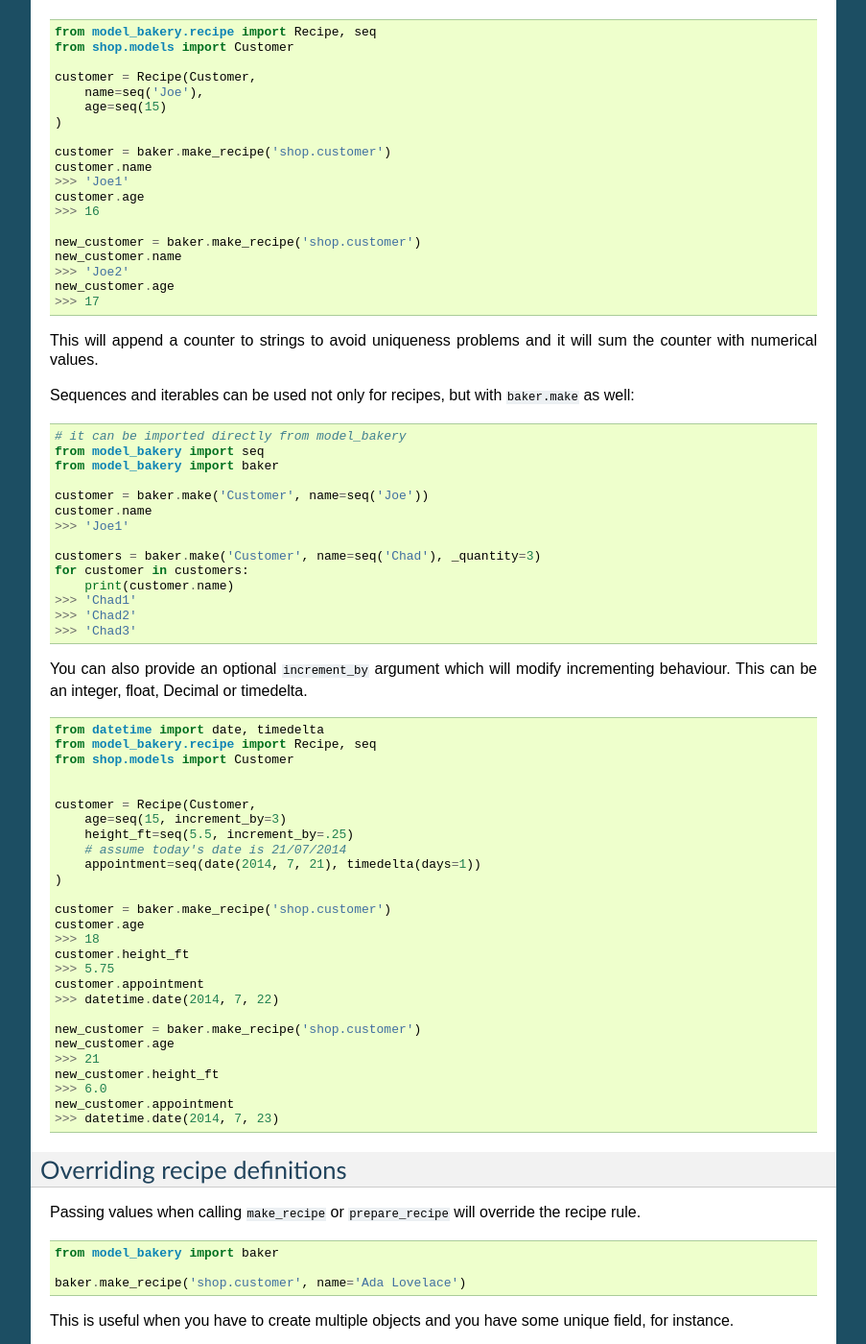
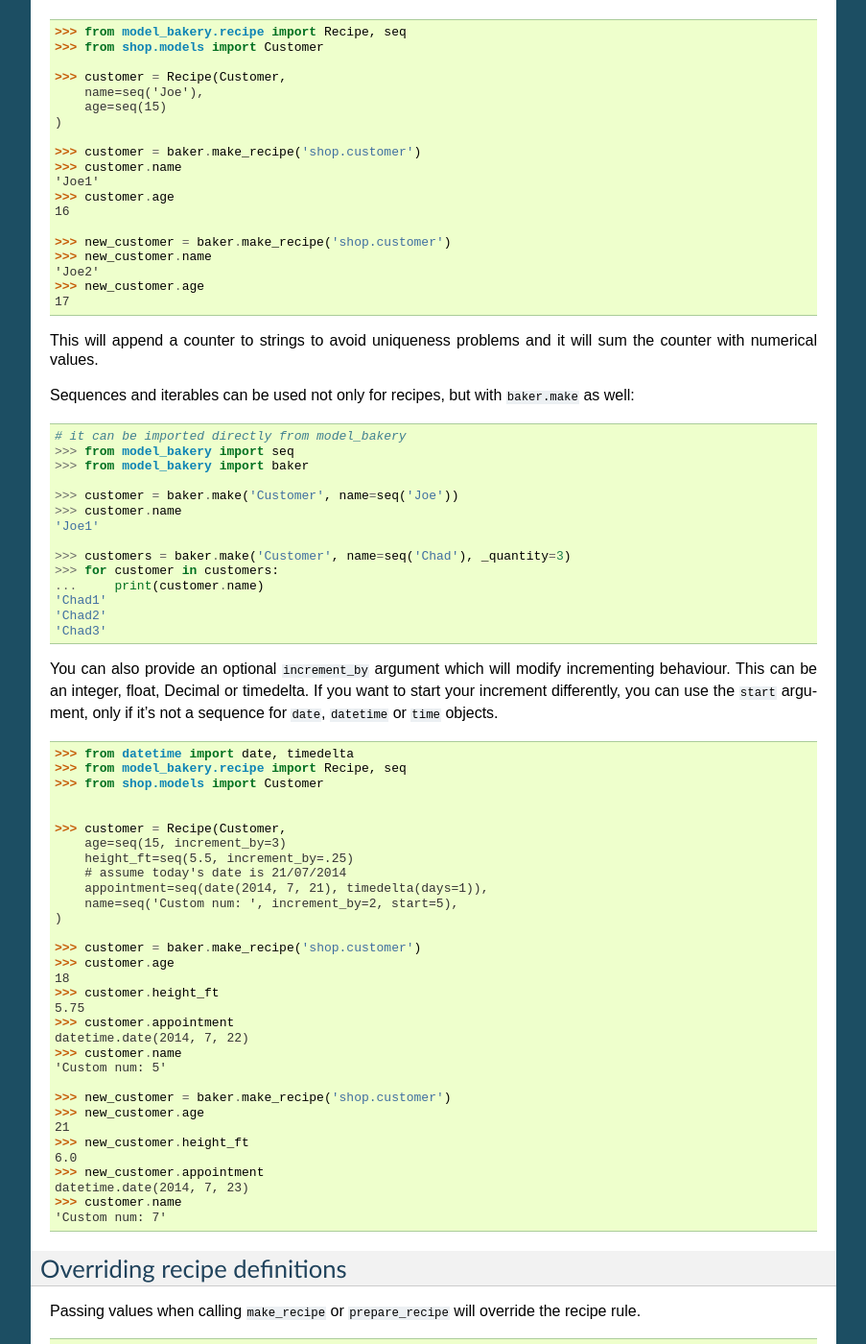
Before and after one commit to model-bakers/model_bakery, a Sphinx documentation site: the page built from docs/source/recipes.rst, in a window 1280 px wide and 1400 px high, scrolled down 3353 px. Shown: the whole window at 96% size, without its empty margins (198-1101 px from the left). Built offline with Sphinx 7.4.7, drawn with Linux system fonts in a browser that asks for light colours.

Commit message:
Add start parameter to baker.seq method (#56)
* Add start parameter to seq method

* Add warning message for start parameter being used with datetime objects

* Update the docs

* Remove ipdb

* Fix >>> usage in recipes' docs

* Updates changelog

```diff
--- a/docs/source/recipes.rst
+++ b/docs/source/recipes.rst
@@ -203,25 +203,25 @@ Sometimes, you have a field with an unique value and using ``make`` can cause ra
 .. code-block:: python
 
 
-    from model_bakery.recipe import Recipe, seq
-    from shop.models import Customer
+    >>> from model_bakery.recipe import Recipe, seq
+    >>> from shop.models import Customer
 
-    customer = Recipe(Customer,
+    >>> customer = Recipe(Customer,
         name=seq('Joe'),
         age=seq(15)
     )
 
-    customer = baker.make_recipe('shop.customer')
-    customer.name
-    >>> 'Joe1'
-    customer.age
-    >>> 16
+    >>> customer = baker.make_recipe('shop.customer')
+    >>> customer.name
+    'Joe1'
+    >>> customer.age
+    16
 
-    new_customer = baker.make_recipe('shop.customer')
-    new_customer.name
-    >>> 'Joe2'
-    new_customer.age
-    >>> 17
+    >>> new_customer = baker.make_recipe('shop.customer')
+    >>> new_customer.name
+    'Joe2'
+    >>> new_customer.age
+    17
 
 This will append a counter to strings to avoid uniqueness problems and it will sum the counter with numerical values.
 
@@ -231,52 +231,57 @@ Sequences and iterables can be used not only for recipes, but with ``baker.make`
 
 
     # it can be imported directly from model_bakery
-    from model_bakery import seq
-    from model_bakery import baker
+    >>> from model_bakery import seq
+    >>> from model_bakery import baker
 
-    customer = baker.make('Customer', name=seq('Joe'))
-    customer.name
-    >>> 'Joe1'
+    >>> customer = baker.make('Customer', name=seq('Joe'))
+    >>> customer.name
+    'Joe1'
 
-    customers = baker.make('Customer', name=seq('Chad'), _quantity=3)
-    for customer in customers:
-        print(customer.name)
-    >>> 'Chad1'
-    >>> 'Chad2'
-    >>> 'Chad3'
+    >>> customers = baker.make('Customer', name=seq('Chad'), _quantity=3)
+    >>> for customer in customers:
+    ...     print(customer.name)
+    'Chad1'
+    'Chad2'
+    'Chad3'
 
-You can also provide an optional ``increment_by`` argument which will modify incrementing behaviour. This can be an integer, float, Decimal or timedelta.
+You can also provide an optional ``increment_by`` argument which will modify incrementing behaviour. This can be an integer, float, Decimal or timedelta. If you want to start your increment differently, you can use the ``start`` argument, only if it's not a sequence for ``date``, ``datetime`` or ``time`` objects.
 
 .. code-block:: python
 
 
-    from datetime import date, timedelta
-    from model_bakery.recipe import Recipe, seq
-    from shop.models import Customer
+    >>> from datetime import date, timedelta
+    >>> from model_bakery.recipe import Recipe, seq
+    >>> from shop.models import Customer
 
 
-    customer = Recipe(Customer,
+    >>> customer = Recipe(Customer,
         age=seq(15, increment_by=3)
         height_ft=seq(5.5, increment_by=.25)
         # assume today's date is 21/07/2014
-        appointment=seq(date(2014, 7, 21), timedelta(days=1))
+        appointment=seq(date(2014, 7, 21), timedelta(days=1)),
+        name=seq('Custom num: ', increment_by=2, start=5),
     )
 
-    customer = baker.make_recipe('shop.customer')
-    customer.age
-    >>> 18
-    customer.height_ft
-    >>> 5.75
-    customer.appointment
-    >>> datetime.date(2014, 7, 22)
+    >>> customer = baker.make_recipe('shop.customer')
+    >>> customer.age
+    18
+    >>> customer.height_ft
+    5.75
+    >>> customer.appointment
+    datetime.date(2014, 7, 22)
+    >>> customer.name
+    'Custom num: 5'
 
-    new_customer = baker.make_recipe('shop.customer')
-    new_customer.age
-    >>> 21
-    new_customer.height_ft
-    >>> 6.0
-    new_customer.appointment
-    >>> datetime.date(2014, 7, 23)
+    >>> new_customer = baker.make_recipe('shop.customer')
+    >>> new_customer.age
+    21
+    >>> new_customer.height_ft
+    6.0
+    >>> new_customer.appointment
+    datetime.date(2014, 7, 23)
+    >>> customer.name
+    'Custom num: 7'
 
 Overriding recipe definitions
 -----------------------------
```
Also changed, not shown: CHANGELOG.md (+1 -0 lines), 3 other files.
